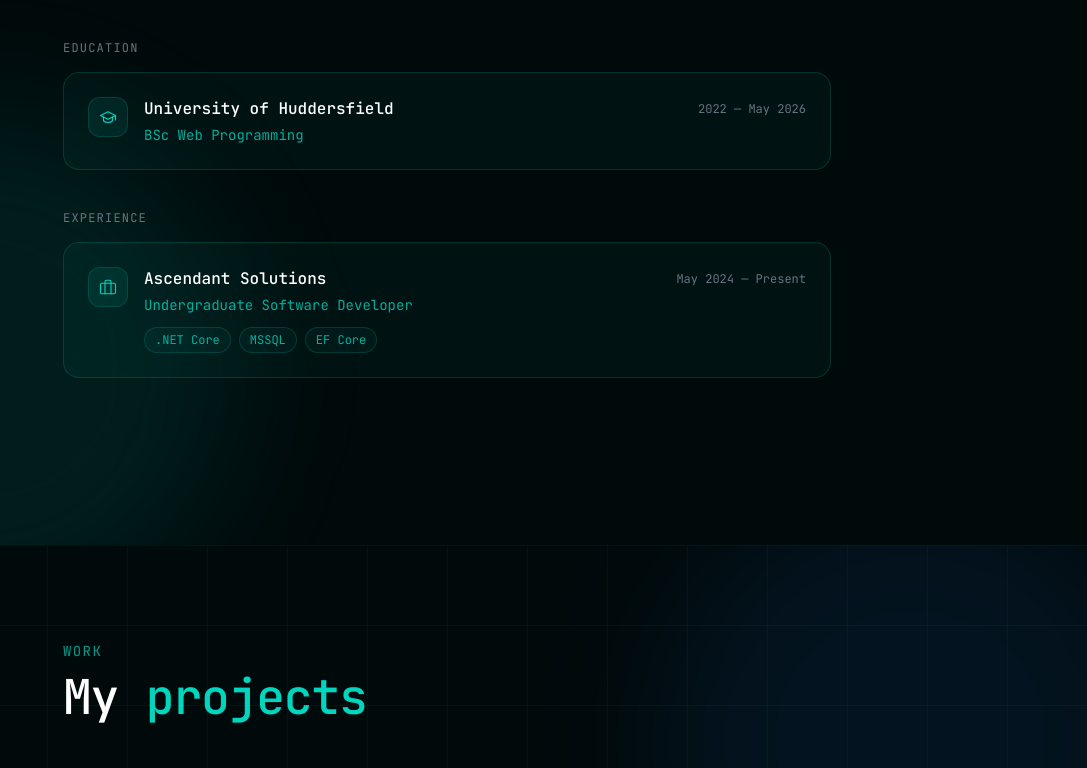
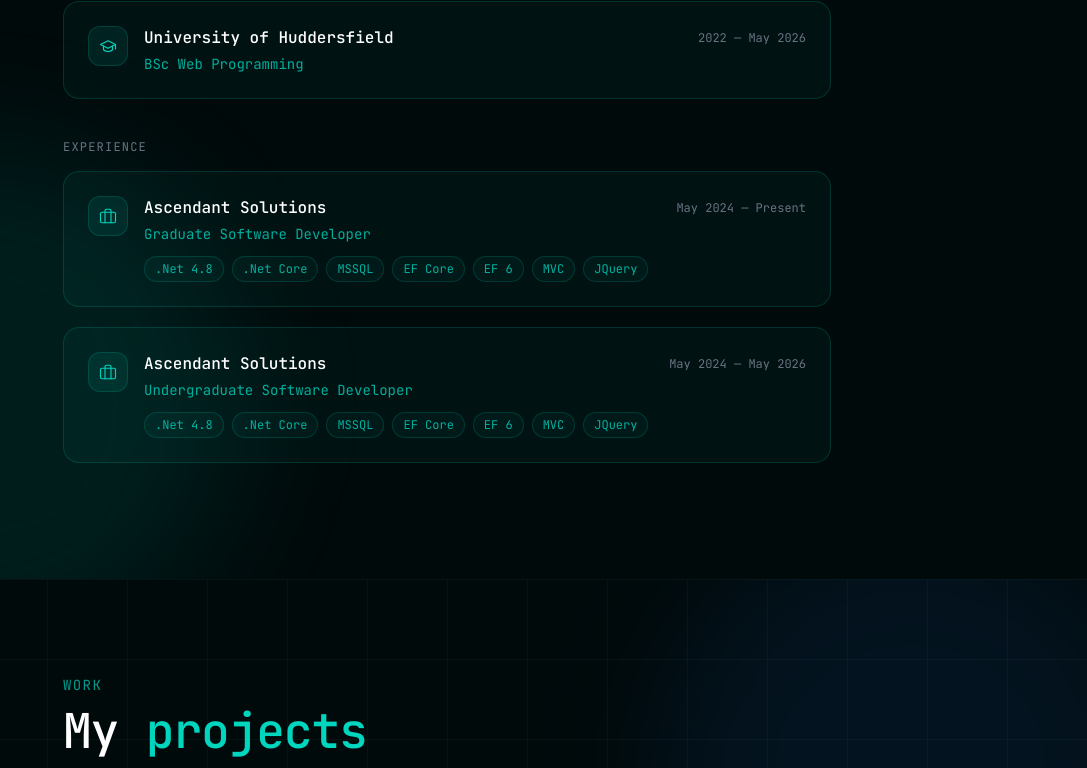
Before and after one commit to Kroplewski-M/Portfolio-6, a React (Vite) app: page / in a window 1280 px wide. Shown: the part 1055-1823 px from the top of the page, without its empty margins (193-1280 px from the left). Built offline with nearby package versions, Linux system fonts and the light colour scheme.

Commit message:
added experience to map

```diff
--- a/src/components/about.tsx
+++ b/src/components/about.tsx
@@ -1,4 +1,14 @@
+import experience from "../experience.json";
+
+interface experienceProps {
+  title: string;
+  company: string;
+  from: string;
+  to: string;
+  tools: string[];
+}
 export default function About() {
+  const expHistory: experienceProps[] = experience;
   return (
     <section
       id="about"
@@ -62,8 +72,8 @@
           <p className="uppercase text-gray-500 text-xs tracking-widest mb-4">
             Experience
           </p>
-
-          <div className="border border-teal-500/20 bg-teal-500/5 rounded-2xl p-6 flex flex-col sm:flex-row sm:items-start gap-4">
+          {expHistory.map((job) => (
+            <div className="border border-teal-500/20 bg-teal-500/5 rounded-2xl p-6 flex flex-col sm:flex-row sm:items-start gap-4 mb-5">
               {/* Icon */}
               <div className="flex-shrink-0 w-10 h-10 rounded-xl border border-teal-500/20 bg-teal-500/10 flex items-center justify-center">
                 <svg
@@ -85,16 +95,16 @@
 
               <div className="flex-1">
                 <div className="flex flex-col sm:flex-row sm:items-center sm:justify-between gap-1 mb-1">
-                <h3 className="text-white font-medium">Ascendant Solutions</h3>
-                <span className="text-xs text-gray-500">May 2024 — Present</span>
+                  <h3 className="text-white font-medium">{job.company}</h3>
+                  <span className="text-xs text-gray-500">
+                    {job.from} — {job.to}
+                  </span>
                 </div>
-              <p className="text-teal-400/80 text-sm mb-3">
-                Undergraduate Software Developer
-              </p>
+                <p className="text-teal-400/80 text-sm mb-3">{job.title}</p>
 
                 {/* Tech badges */}
                 <div className="flex flex-wrap gap-2">
-                {[".NET Core", "MSSQL", "EF Core"].map((tech) => (
+                  {job.tools.map((tech) => (
                     <span
                       key={tech}
                       className="px-2.5 py-1 rounded-full text-xs border border-teal-500/20 bg-teal-500/5 text-teal-400/80"
@@ -105,6 +115,7 @@
                 </div>
               </div>
             </div>
+          ))}
         </div>
       </div>
     </section>
--- /dev/null
+++ b/src/experience.json
@@ -0,0 +1,32 @@
+[
+  {
+    "title": "Graduate Software Developer",
+    "company": "Ascendant Solutions",
+    "from": "May 2024",
+    "to": "Present",
+    "tools": [
+      ".Net 4.8",
+      ".Net Core",
+      "MSSQL",
+      "EF Core",
+      "EF 6",
+      "MVC",
+      "JQuery"
+    ]
+  },
+  {
+    "title": "Undergraduate Software Developer",
+    "company": "Ascendant Solutions",
+    "from": "May 2024",
+    "to": "May 2026",
+    "tools": [
+      ".Net 4.8",
+      ".Net Core",
+      "MSSQL",
+      "EF Core",
+      "EF 6",
+      "MVC",
+      "JQuery"
+    ]
+  }
+]
```
Lines whose indentation alone changed are shown as unchanged.
